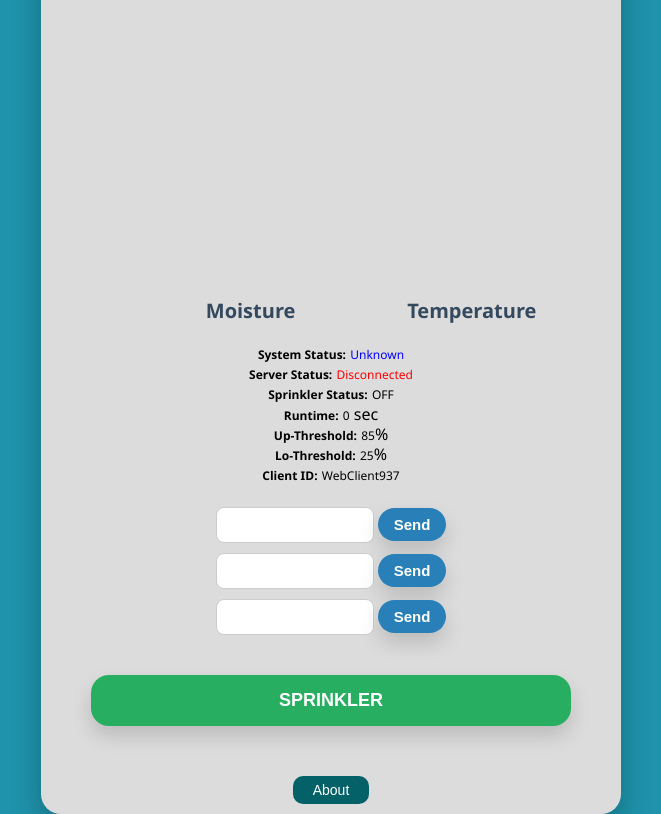
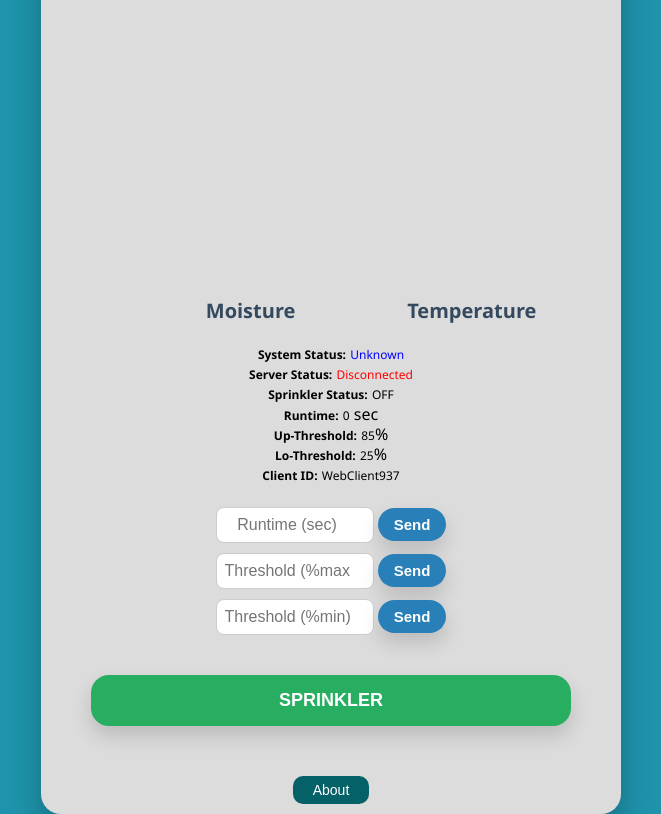
Before and after one commit to mclards/soilsys-dashboard, a plain HTML site: page index.html in a window 1280 px wide. Shown: the part 53-867 px from the top of the page, without its empty margins (309-970 px from the left). Drawn offline with Linux system fonts and the light colour scheme; a script that the page names is missing.

Commit message:
Final Update index.html

```diff
--- a/index.html
+++ b/index.html
@@ -79,17 +79,17 @@
 
     <br>
     <div class="input-group">
-      <input type="number" id="runtimeInput">
+      <input type="number" id="runtimeInput" placeholder="Runtime (sec)">
       <button class="send" onclick="sendRuntime()">Send</button>
     </div>
 
     <div class="input-group">
-      <input type="number" id="thresholdInput">
+      <input type="number" id="thresholdInput" placeholder="Threshold (%max)">
       <button class="send" onclick="sendThreshold()">Send</button>
     </div>
 
     <div class="input-group">
-      <input type="number" id="minThresholdInput">
+      <input type="number" id="minThresholdInput" placeholder="Threshold (%min)">
       <button class="send" onclick="sendMinThreshold()">Send</button>
     </div>
 
```
